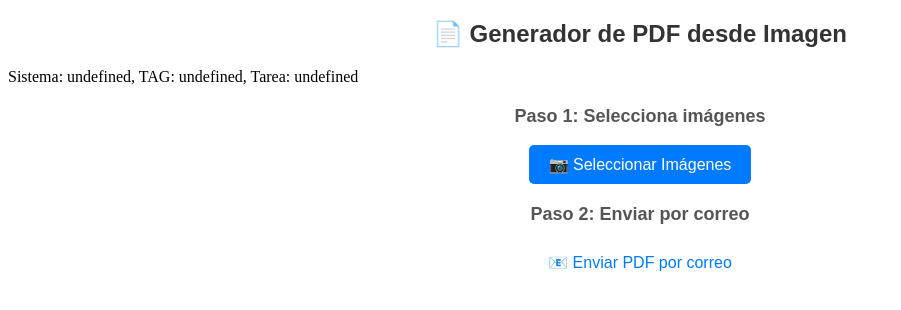
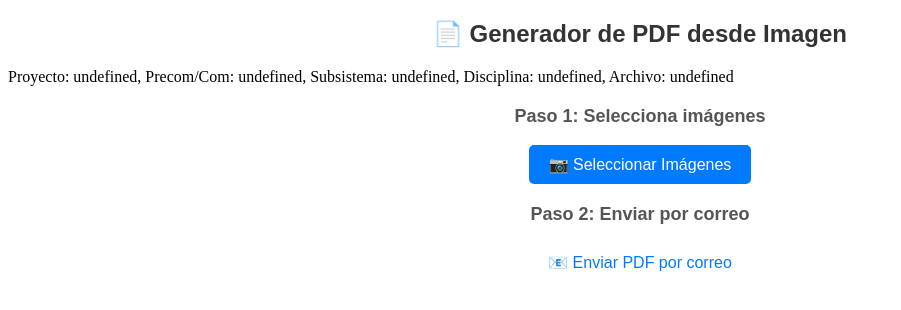
Before and after one commit to SPARKGY/AutoArchiver, a plain HTML site: page index.html in a window 1280 px wide. Shown: the whole page, without its empty margins (0-901 px from the left). Drawn offline with nearby package versions, Linux system fonts and the light colour scheme.

Commit message:
Actualizar la obtención de parámetros de URL y mejorar el texto del correo para el envío del PDF

```diff
--- a/index.html
+++ b/index.html
@@ -26,13 +26,14 @@
   <script src="https://cdnjs.cloudflare.com/ajax/libs/jspdf/2.5.1/jspdf.umd.min.js"></script>
   <script>
     const params = new URLSearchParams(window.location.search);
-    const sistema = params.get("sistema")?.replace(/[-_]/g, " ");
-    const sub = params.get("sub")?.replace(/[-_]/g, " ");
-    const tag = params.get("tag")?.replace(/[-_]/g, " ");
-    const tarea = params.get("tarea")?.replace(/[-_]/g, " ");
-    const ruta = params.get("ruta")?.replace(/[-_]/g, " ");
+    const numerodeproyecto = params.get("NUMERODEPROYECTO")?.replace(/[-_]/g, " ");
+    const precomcom = params.get("PRECOMCOM")?.replace(/[-_]/g, " ");
+    const subsistema = params.get("SUBSISTEMA")?.replace(/[-_]/g, " ");
+    const disciplina = params.get("DISCIPLINA")?.replace(/[-_]/g, " ");
+    const nombrearchivoescaneado = params.get("NOMBREARCHIVOESCANEADO")?.replace(/[-_]/g, " ");
 
-    document.getElementById("info").innerText = `Sistema: ${sistema}, TAG: ${tag}, Tarea: ${tarea}`;
+    document.getElementById("info").innerText =
+      `Proyecto: ${numerodeproyecto}, Precom/Com: ${precomcom}, Subsistema: ${subsistema}, Disciplina: ${disciplina}, Archivo: ${nombrearchivoescaneado}`;
 
     // Botón para seleccionar imágenes
     document.getElementById("selectImageButton").addEventListener("click", () => {
@@ -72,7 +73,7 @@
             // Descargar PDF al finalizar la última imagen
             if (index === files.length - 1) {
               const pdfBlob = pdf.output("blob");
-              const fileName = `${tag}_${tarea}.pdf`;
+             const fileName = `${nombrearchivoescaneado}.pdf`;
 
               // Descargar PDF
               const url = URL.createObjectURL(pdfBlob);
@@ -83,7 +84,7 @@
               URL.revokeObjectURL(url);
 
               // Mostrar link de mail
-              const subjectText = `sistema=${sistema};sub=${sub};tag=${tag};tarea=${tarea};ruta=${ruta}`;
+              const subjectText = `NUMERODEPROYECTO=${numerodeproyecto};PRECOMCOM=${precomcom};SUBSISTEMA=${subsistema};DISCIPLINA=${disciplina};NOMBREARCHIVOESCANEADO=${nombrearchivoescaneado}`;
               const bodyText = `Adjunte el archivo PDF descargado automáticamente.\n\nGracias.`;
               const emailLink = document.getElementById("emailLink");
               emailLink.href = `mailto:avalero@sparkgy.com?subject=${encodeURIComponent(subjectText)}&body=${encodeURIComponent(bodyText)}`;
```
